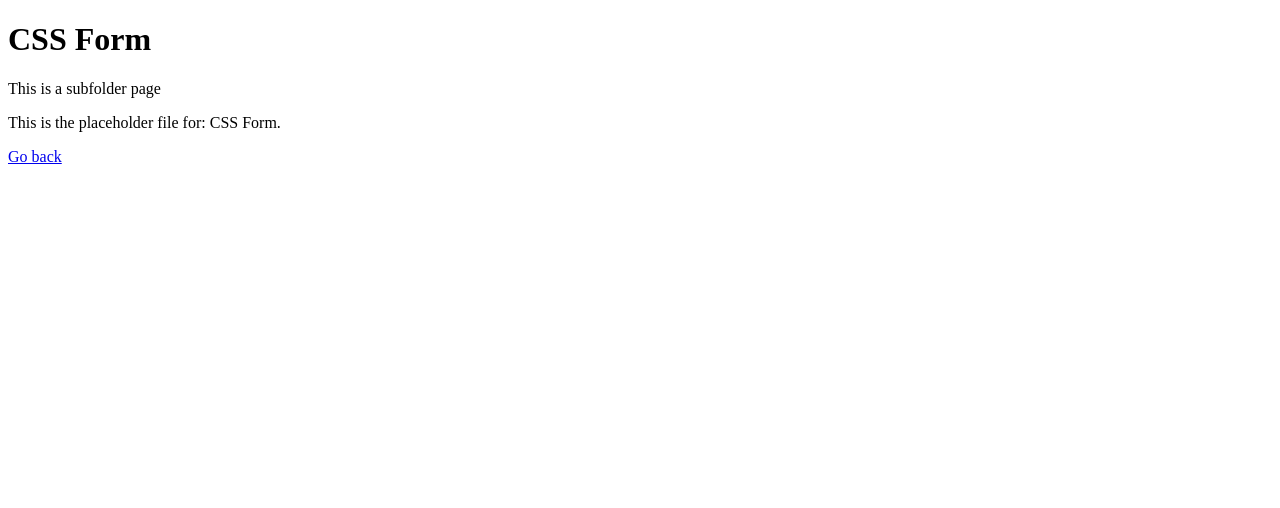
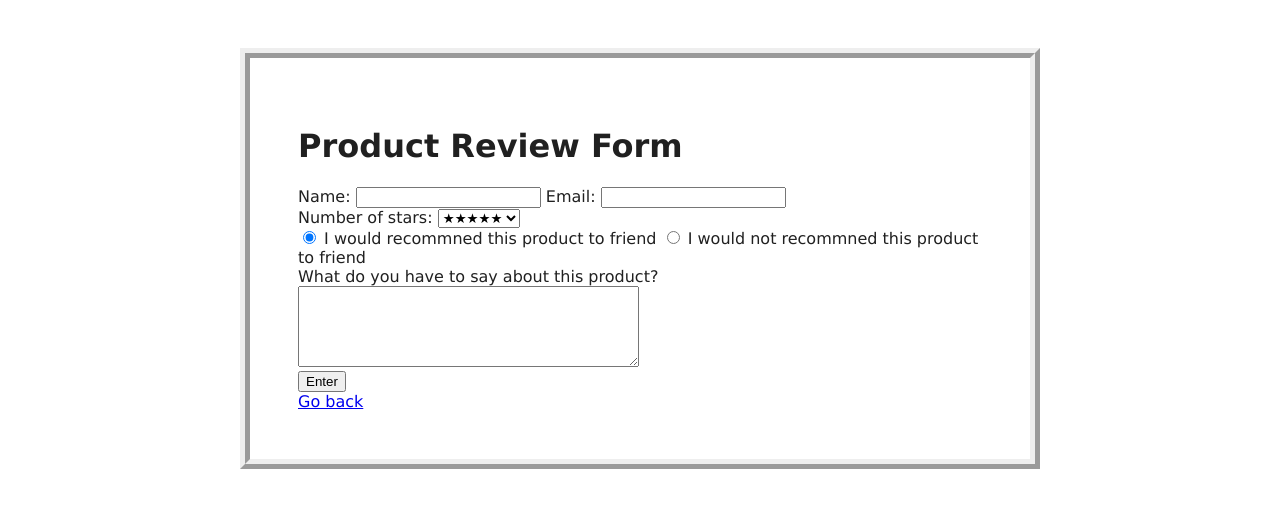
Before and after one commit to BarryMolina/INFOST-240, a plain HTML site: page css-form/index.html in a window 1280 px wide. Drawn offline with Linux system fonts and the light colour scheme.

Commit message:
start css form

```diff
--- /dev/null
+++ b/css-form/css/main.css
@@ -0,0 +1,23 @@
+html {
+	box-sizing: border-box;
+}
+
+* {
+	box-sizing: inherit;
+}
+
+body {
+	font-family: Verdana, Geneva, Tahoma, sans-serif;
+	color: rgb(32, 32, 32);
+}
+
+.page {
+	padding: 3rem;
+	margin: 3rem auto;
+	max-width: 800px;
+	border-width: 10px;
+	border-style: ridge;
+	/* box-shadow: 1px 1px 10px 5px rgb(196, 196, 196); */
+	/* display: flex; */
+	/* height: 900px; */
+}
--- a/css-form/index.html
+++ b/css-form/index.html
@@ -1,11 +1,45 @@
 <!DOCTYPE html>
-<html>
+<html lang="en">
+	<head>
+		<!-- BHM-10-23-2021 -->
+		<meta charset="UTF-8">
+		<meta name="viewport" content="width=device-width, initial-scale=1.0">
+		<title>CSS Layout</title>
+		<link rel="stylesheet" type="text/css" href="css/main.css">
+	</head>
   <body>
-
-    <h1>CSS Form</h1>
-    <p>This is a subfolder page</p>
-    <p>This is the placeholder file for: CSS Form.</p>
-		<a href="../index.html">Go back</a>
-
+		<div class="page">
+			<h1>Product Review Form</h1>
+			<form>
+				<div class="contact-info">
+					<label for="name">Name:</label>
+					<input type="text" name="name" id="name">
+					<label for="email">Email:</label>
+					<input type="email" name="email" id="email">
+				</div>
+				<div class="stars-select">
+					<label for="stars">Number of stars:</label>
+					<select name="stars">
+						<option value="5">&starf;&starf;&starf;&starf;&starf;</option>
+						<option value="4">&starf;&starf;&starf;&starf;</option>
+						<option value="3">&starf;&starf;&starf;</option>
+						<option value="2">&starf;&starf;</option>
+						<option value="1">&starf;</option>
+					</select>
+				</div>
+				<div class="recommend-btns">
+					<input type="radio" id="do-recommend" name="recommend" value="true" checked>
+					<label for="do-recommend">I would recommned this product to friend</label>
+					<input type="radio" id="dont-recommend" name="recommend" value="false">
+					<label for="dont-recommend">I would not recommned this product to friend</label>
+				</div>
+				<div class="review-txt">
+					<label for="review">What do you have to say about this product?</label>
+					<textarea id="review" name="review" cols="40" rows="5"></textarea>
+				</div>
+				<input type="submit" value="Enter">
+			</form>
+			<a href="../index.html">Go back</a>
+		</div>
   </body>
 </html>
```
